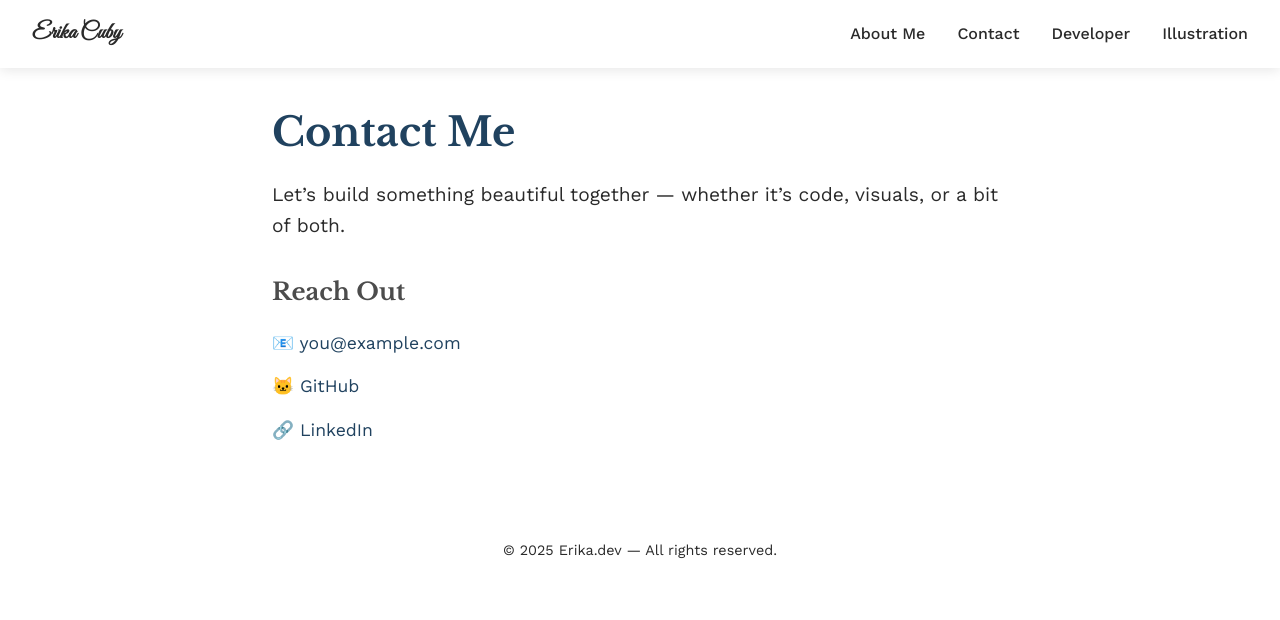
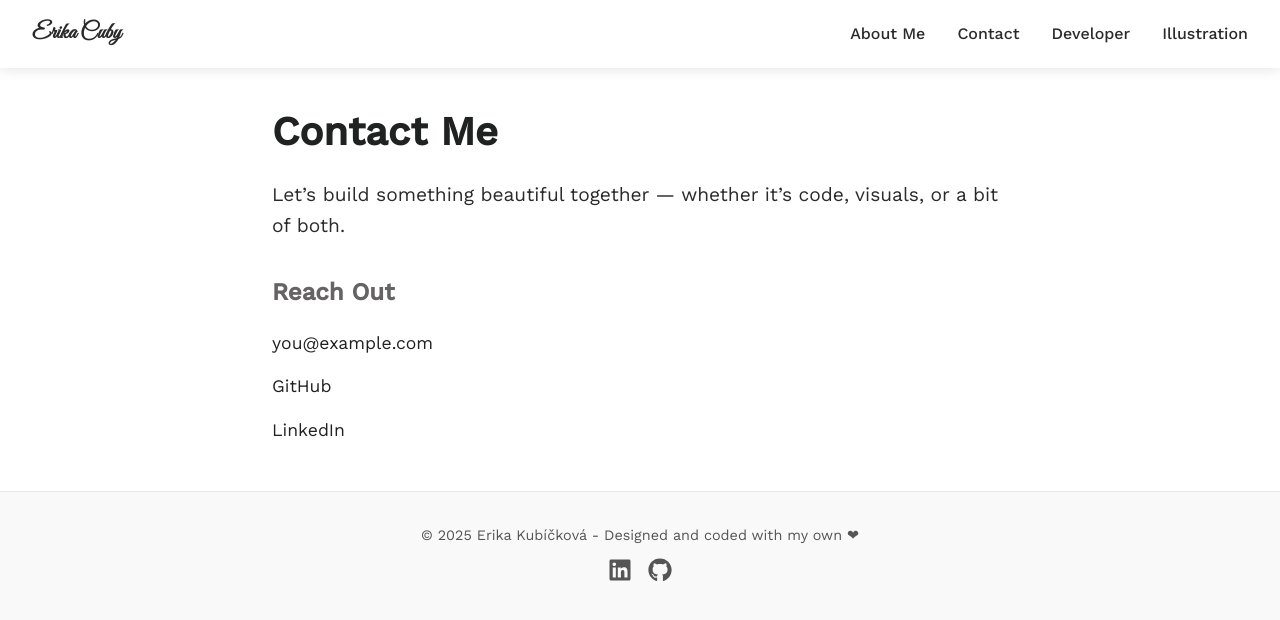
Before and after one commit to ErikaCuby/ek-web-portfolio, a React (Vite) app: page /contact in a window 1280 px wide. Shown: the top 620 px of the page. Built offline with nearby package versions, Linux system fonts and the light colour scheme; the HTML template or start-up script is replaced by a standard one.

Commit message:
Updated footer

```diff
--- a/package.json
+++ b/package.json
@@ -13,6 +13,7 @@
     "framer-motion": "^12.6.3",
     "react": "^19.0.0",
     "react-dom": "^19.0.0",
+    "react-icons": "^5.5.0",
     "react-router-dom": "^7.4.1"
   },
   "devDependencies": {
--- a/src/components/Footer.css
+++ b/src/components/Footer.css
@@ -1,19 +1,46 @@
 .footer {
-  background-color: var(--background-color);
-  color: var(--text-color);
+  padding: 2rem 1rem;
+  background-color: #f9f9f9;
   text-align: center;
-  padding: 2rem 1rem;
   font-size: 0.9rem;
-  border-top: 1px solid var(--shadow);
-  margin-top: 1rem;
-  width: 100%;
-  box-sizing: border-box;
+  color: #555;
+  border-top: 1px solid #eaeaea;
 }
 
-/* Optional: Responsive font sizing */
-@media (max-width: 768px) {
-  .footer {
-    font-size: 0.8rem;
-    padding: 1.5rem 1rem;
+.footer-content {
+  display: flex;
+  flex-direction: column;
+  align-items: center;
+  gap: 0.5rem;
+}
+
+.social-icons {
+  display: flex;
+  gap: 1rem;
+  font-size: 1.5rem;
+}
+
+.social-icons a {
+  color: #555;
+  transition: color 0.3s ease;
+}
+
+.social-icons a:hover {
+  color: var(--accent-color); /* LinkedIn Blue */
+animation: bounce 0.4s ease;
+}
+
+@keyframes bounce {
+  0% {
+    transform: translateY(0);
+  }
+  30% {
+    transform: translateY(-5px);
+  }
+  60% {
+    transform: translateY(3px);
+  }
+  100% {
+    transform: translateY(0);
   }
 }
--- a/src/components/Footer.jsx
+++ b/src/components/Footer.jsx
@@ -1,10 +1,34 @@
 import React from "react";
+import { FaLinkedin, FaGithub } from "react-icons/fa";
 import "./Footer.css";
 
 const Footer = () => {
   return (
     <footer className="footer">
-      <p>© {new Date().getFullYear()} Erika.dev — All rights reserved.</p>
+      <div className="footer-content">
+        <p>
+          © {new Date().getFullYear()} Erika Kubíčková - Designed and coded with
+          my own ❤︎
+        </p>
+        <div className="social-icons">
+          <a
+            href="https://www.linkedin.com/in/erikakubickova"
+            target="_blank"
+            rel="noopener noreferrer"
+            aria-label="LinkedIn"
+          >
+            <FaLinkedin />
+          </a>
+          <a
+            href="https://github.com/ErikaCuby"
+            target="_blank"
+            rel="noopener noreferrer"
+            aria-label="GitHub"
+          >
+            <FaGithub />
+          </a>
+        </div>
+      </div>
     </footer>
   );
 };
--- a/src/pages/About.jsx
+++ b/src/pages/About.jsx
@@ -15,10 +15,10 @@ const About = () => {
       <section className="section">
         <h2 className="section-heading">What I love doing</h2>
         <ul className="section-list">
-          <li>💻 Building responsive, user-friendly web interfaces</li>
-          <li>🎨 Creating illustrations and digital visuals</li>
-          <li>🧠 Mixing logic with storytelling</li>
-          <li>☕ Sipping cappuccinos while pushing pixels</li>
+          <li>Building responsive, user-friendly web interfaces</li>
+          <li>Creating illustrations and digital visuals</li>
+          <li>Mixing logic with storytelling</li>
+          <li>Sipping cappuccinos while pushing pixels</li>
         </ul>
       </section>
 
--- a/src/pages/Contact.jsx
+++ b/src/pages/Contact.jsx
@@ -15,16 +15,16 @@ const Contact = () => {
         <h2 className="section-heading">Reach Out</h2>
         <ul className="section-list">
           <li>
-            📧 <a href="mailto:you@example.com">you@example.com</a>
+            <a href="mailto:you@example.com">you@example.com</a>
           </li>
           <li>
-            🐱{" "}
+            {" "}
             <a href="https://github.com/ErikaCuby" target="_blank">
               GitHub
             </a>
           </li>
           <li>
-            🔗{" "}
+            {" "}
             <a href="https://www.linkedin.com/in/erikacuby" target="_blank">
               LinkedIn
             </a>
--- a/src/variables.css
+++ b/src/variables.css
@@ -1,8 +1,8 @@
 :root {
   /* 🎨 Colors */
-  --primary-color: #20425f;
-  --secondary-color: #4c4c4c;
-  --accent-color : #375359;
+  --primary-color: #202121;
+  --secondary-color: #656363;
+  --accent-color : #05fb42;
   --bg-color: #fdfaf6;
   --card-background: #ffffff; /* background color for cards */
   --text-color: #2a2a2a;
@@ -14,7 +14,7 @@
 
 
   /* 🖋 Typography */
-  --font-header: 'Libre Baskerville', serif;
+  --font-header: 'Work Sans', sans-serif; /* previously: 'Libre Baskerville', serif; */
   --font-body: 'Work Sans', sans-serif;
 --signature-font: 'Great Vibes', cursive;
 }
```
Also changed, not shown: 1 other file (tests, documents, lock files or other folders).
